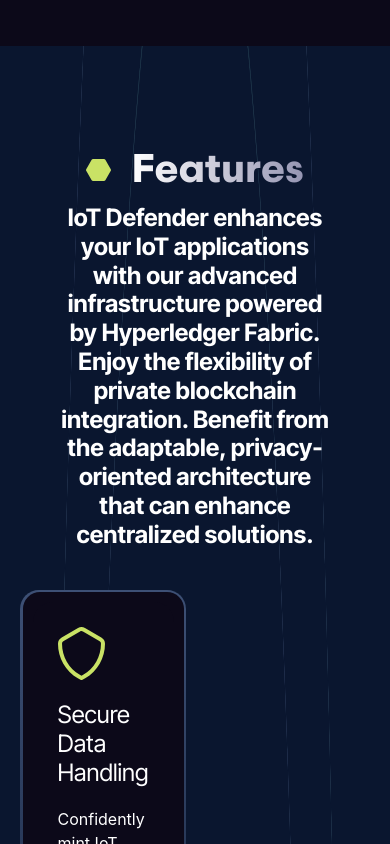
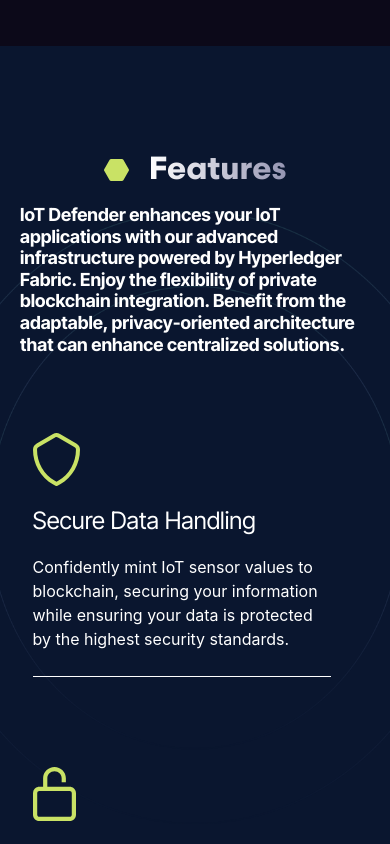
Before and after one commit to mfaisalakram/IOT-Defender, a React (Create React App) app: page / in a window 390 px wide. Shown: the part 3020-3864 px from the top of the page. Built offline with nearby package versions, Linux system fonts and the light colour scheme.

Commit message:
responsivness

```diff
--- a/src/component/Faq/Faq.js
+++ b/src/component/Faq/Faq.js
@@ -41,7 +41,7 @@
   ];
 
   const [allExpanded, setAllExpanded] = useState(false);
-  const [expandedPanels, setExpandedPanels] = useState([0]); // Open the first accordion by default
+  const [expandedPanels, setExpandedPanels] = useState([0]);
 
   const handleExpandAll = () => {
     setAllExpanded((prev) => !prev);
@@ -59,7 +59,8 @@
   };
 
   return (
-    <Box className={"global-container"}
+    <Box
+      className={"global-container"}
       sx={{
         // maxWidth: { xs: "1400px !important", md: "1001px" },
         padding: "20px",
@@ -79,17 +80,32 @@
 
         <Typography
           className="main-heading"
-          sx={{ fontSize: { xs: "24px", md: "40px" }, marginLeft: 1, fontWeight: "700" }}
+          sx={{
+            fontSize: { xs: "24px", md: "40px" },
+            marginLeft: 1,
+            fontWeight: "700",
+          }}
         >
           FAQ
         </Typography>
       </Box>
+      {/* <Box className="global-block-wrapper"> */}
+
+      {/* <Box className="global-block"> */}
+
       <Box>
-        {faqData.map((item, index) => (
+        {faqData?.map((item, index) => (
+          <Box className="global-block-wrapper">
             <Accordion
-            sx={{ background: "#0c0919", borderRadius: "20px", mb: 2, p: 1 }}
+              sx={{
+                background: "transparent",
+                borderRadius: "19px",
+                mb: 2,
+                p: 1,
+              }}
               key={index}
               expanded={expandedPanels.includes(index)}
+              className="global-block"
             >
               <AccordionSummary
                 expandIcon={
@@ -116,12 +132,17 @@
               </AccordionSummary>
               <AccordionDetails>
                 <Typography
-                sx={{ color: "white", fontSize: { xs: "16px", md: "20px" }, textAlign: "start" }}
+                  sx={{
+                    color: "white",
+                    fontSize: { xs: "16px", md: "20px" },
+                    textAlign: "start",
+                  }}
                 >
                   {item.answer}
                 </Typography>
               </AccordionDetails>
             </Accordion>
+          </Box>
         ))}
         <Button
           sx={{
--- a/src/component/OurFeatures/OurFeatures.css
+++ b/src/component/OurFeatures/OurFeatures.css
@@ -93,3 +93,45 @@
   font-weight: 400;
   color: #fff !important;
 }
+
+@media (max-width: 575px) {
+  .OurFeatures .head-content .heading-container h3 {
+    font-size: 32px;
+    line-height: 68px;
+  }
+
+  .OurFeatures .head-content p {
+    font-size: 18px;
+    line-height: 21.6px;
+    width: 100%;
+    text-align: start;
+  }
+
+  .OurFeatures .card_container .global-block-wrapper {
+    flex: 0 0 calc(100% - 26.67px);
+    box-sizing: border-box;
+  }
+
+  .OurFeatures .card_container .global-block-wrapper {
+    background: none;
+    background-color: none;
+  }
+
+  .OurFeatures .card_container .global-block-wrapper .global-block {
+    background: none;
+    background-color: none;
+  }
+  .OurFeatures .card_container .card_inner {
+    background: none !important;
+    background-color: none !important;
+    border-bottom: 1px solid #fff;
+    border-radius: 0px;
+    padding-left: 0px;
+    padding-right: 0px;
+  }
+
+  .OurFeatures {
+    background-size: 140% 25%;
+    background-position: center 9%; /* Adjust this value as needed */
+  }
+}
```
Lines whose indentation alone changed are shown as unchanged.
